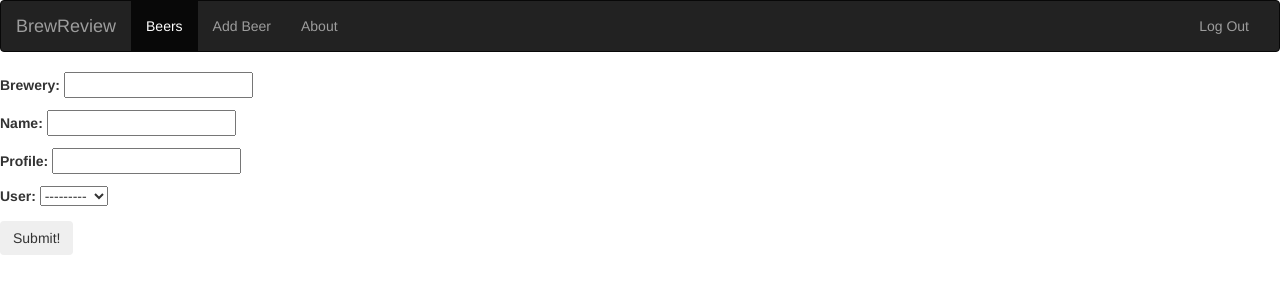
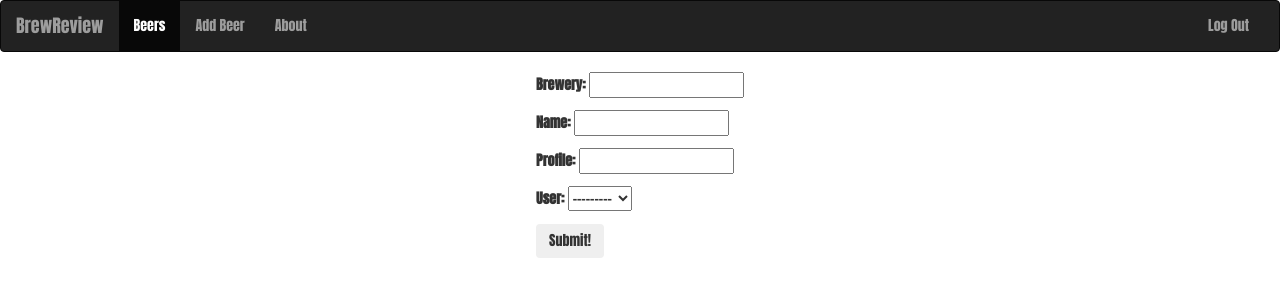
Before and after one commit to andyterwilliger/BrewReview-2, a Django app: page /beer/add/ in a window 1280 px wide. Shown: the top 300 px of the page. Run offline with Django 4.2, Linux system fonts and the light colour scheme; the visitor is signed in with stand-in values (Sample User, id 1); data comes from the database, SQL or seed files in the repository; some libraries are stand-ins or nearby versions.

Commit message:
style.css created and linked, font added

```diff
--- /dev/null
+++ b/main_app/static/css/style.css
@@ -0,0 +1,10 @@
+body{
+    font-family: 'Anton', sans-serif;
+}
+
+#beer_form_container{
+    display: flex;
+    justify-content: center;
+
+
+}
--- a/main_app/templates/base.html
+++ b/main_app/templates/base.html
@@ -1,5 +1,7 @@
+{% load static %}
 <!DOCTYPE html>
 <html lang="en">
+
 <head>
   <meta charset="UTF-8">
   <meta http-equiv="X-UA-Compatible" content="IE=edge">
@@ -8,7 +10,13 @@
   <link rel="stylesheet" href="https://maxcdn.bootstrapcdn.com/bootstrap/3.4.1/css/bootstrap.min.css">
   <script src="https://ajax.googleapis.com/ajax/libs/jquery/3.5.1/jquery.min.js"></script>
   <script src="https://maxcdn.bootstrapcdn.com/bootstrap/3.4.1/js/bootstrap.min.js"></script>
+  <link rel="stylesheet" type="text/css" href="{% static 'css/style.css' %}" />
+  <link rel="preconnect" href="https://fonts.googleapis.com">
+  <link rel="preconnect" href="https://fonts.gstatic.com" crossorigin>
+  <link href="https://fonts.googleapis.com/css2?family=Anton&display=swap" rel="stylesheet">
+
 </head>
+
 <body>
   <nav class="navbar navbar-inverse">
     <div class="container-fluid">
@@ -45,4 +53,5 @@
 
 
 </body>
+
 </html>
--- a/main_app/templates/landing.html
+++ b/main_app/templates/landing.html
@@ -2,7 +2,7 @@
 
 {% block content %}
 
-<div class="jumbotron">
+<div class="page-header">
     <div class= "container text-center">
       <h1>BrewReview</h1>
 
--- a/main_app/templates/main_app/beer_form.html
+++ b/main_app/templates/main_app/beer_form.html
@@ -1,6 +1,6 @@
 
 {% extends 'base.html' %} {% block content %}
-
+<div id = "beer_form_container">
 <form action="" method="post">
 
   {% csrf_token %}
@@ -10,4 +10,5 @@
   </table>
   <input type="submit" value="Submit!" class="btn" />
 </form>
+</div>
 {% endblock %}
```
Lines whose indentation alone changed are shown as unchanged.
